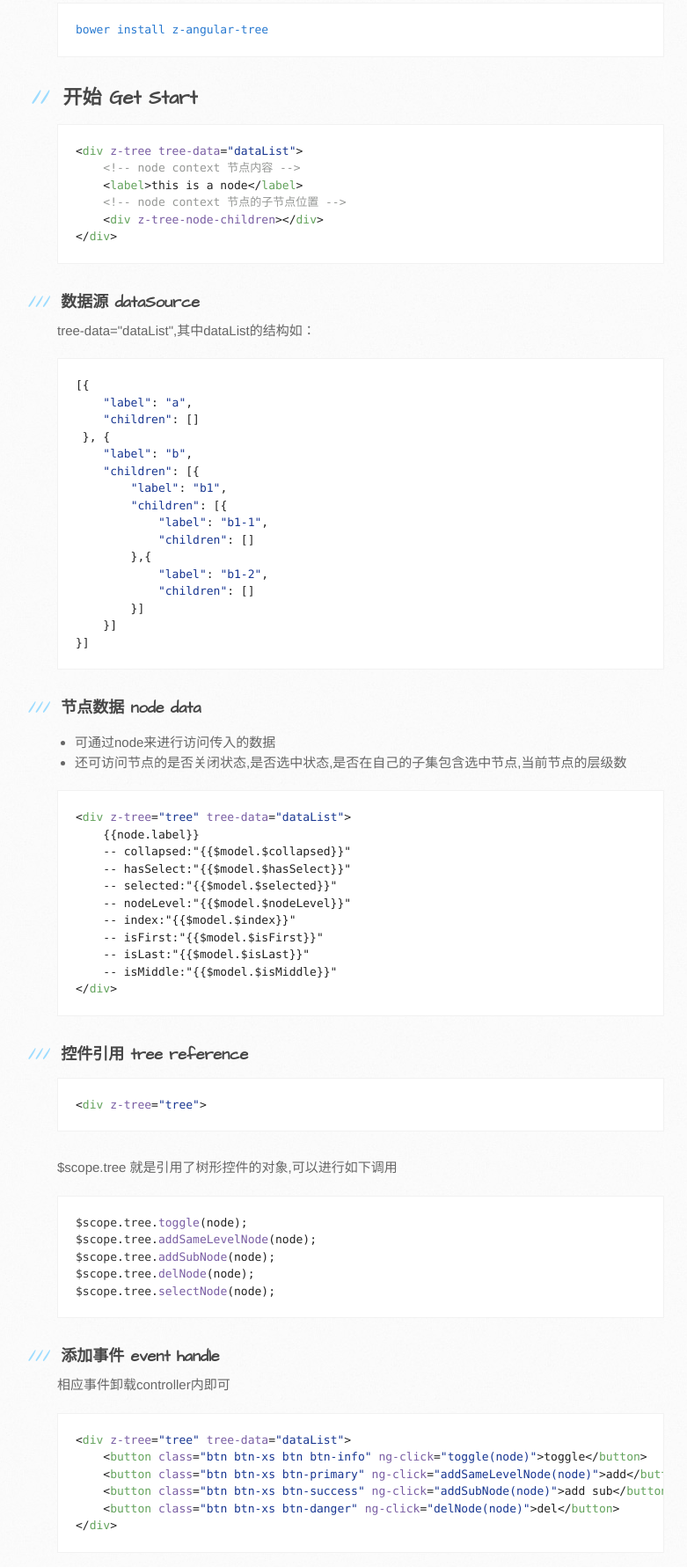
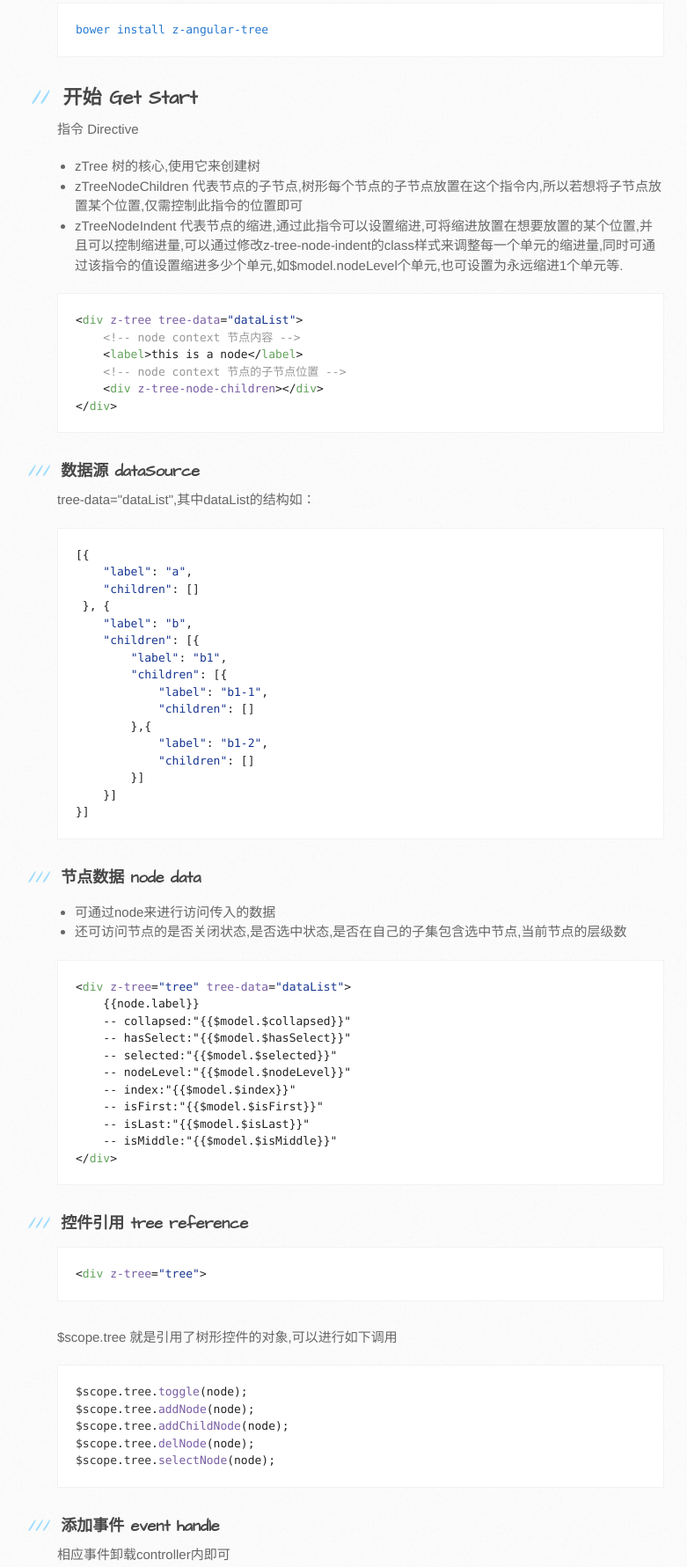
Before and after one commit to pop-lee/z-angular-tree, a website: page index.html in a window 1280 px wide. Shown: the part 986-2767 px from the top of the page at 88% size, without its empty margins (105-886 px from the left). Drawn offline with Linux system fonts and the light colour scheme.

```diff
--- a/index.html
+++ b/index.html
@@ -77,6 +77,14 @@
 <h2>
 <a id="开始-get-start" class="anchor" href="#%E5%BC%80%E5%A7%8B-get-start" aria-hidden="true"><span aria-hidden="true" class="octicon octicon-link"></span></a>开始 Get Start</h2>
 
+<p>指令 Directive</p>
+
+<ul>
+<li>zTree 树的核心,使用它来创建树</li>
+<li>zTreeNodeChildren 代表节点的子节点,树形每个节点的子节点放置在这个指令内,所以若想将子节点放置某个位置,仅需控制此指令的位置即可</li>
+<li>zTreeNodeIndent 代表节点的缩进,通过此指令可以设置缩进,可将缩进放置在想要放置的某个位置,并且可以控制缩进量,可以通过修改z-tree-node-indent的class样式来调整每一个单元的缩进量,同时可通过该指令的值设置缩进多少个单元,如$model.nodeLevel个单元,也可设置为永远缩进1个单元等.</li>
+</ul>
+
 <div class="highlight highlight-text-html-basic"><pre>&lt;<span class="pl-ent">div</span> <span class="pl-e">z-tree</span> <span class="pl-e">tree-data</span>=<span class="pl-s"><span class="pl-pds">"</span>dataList<span class="pl-pds">"</span></span>&gt;
     <span class="pl-c">&lt;!-- node context 节点内容 --&gt;</span>
     &lt;<span class="pl-ent">label</span>&gt;this is a node&lt;/<span class="pl-ent">label</span>&gt;
@@ -134,8 +142,8 @@
 <p>$scope.tree 就是引用了树形控件的对象,可以进行如下调用</p>
 
 <div class="highlight highlight-source-js"><pre><span class="pl-smi">$scope</span>.<span class="pl-smi">tree</span>.<span class="pl-en">toggle</span>(node);
-<span class="pl-smi">$scope</span>.<span class="pl-smi">tree</span>.<span class="pl-en">addSameLevelNode</span>(node);
-<span class="pl-smi">$scope</span>.<span class="pl-smi">tree</span>.<span class="pl-en">addSubNode</span>(node);
+<span class="pl-smi">$scope</span>.<span class="pl-smi">tree</span>.<span class="pl-en">addNode</span>(node);
+<span class="pl-smi">$scope</span>.<span class="pl-smi">tree</span>.<span class="pl-en">addChildNode</span>(node);
 <span class="pl-smi">$scope</span>.<span class="pl-smi">tree</span>.<span class="pl-en">delNode</span>(node);
 <span class="pl-smi">$scope</span>.<span class="pl-smi">tree</span>.<span class="pl-en">selectNode</span>(node);</pre></div>
 
```
Also changed, not shown: params.json (+1 -1 lines).
